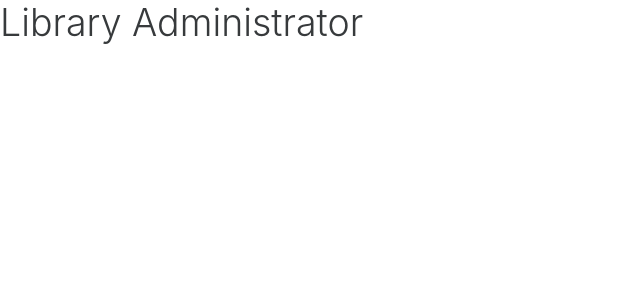
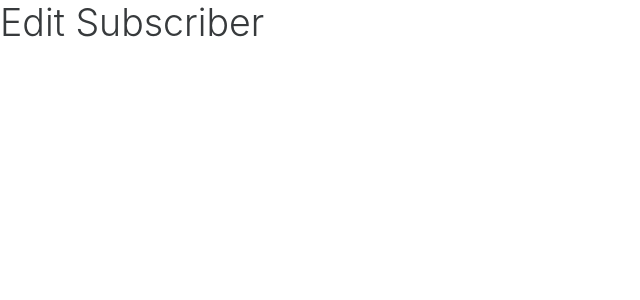
Before and after one commit to jaimeduque17/library-administrator, a React (Create React App) app: page /subscribers/edit/1 in a window 1280 px wide. Shown: the top 300 px of the page, without its empty margins (0-640 px from the left). Built offline with nearby package versions, Linux system fonts and the light colour scheme.

Commit message:
Routing is added

```diff
--- a/package.json
+++ b/package.json
@@ -8,6 +8,7 @@
     "@testing-library/user-event": "^7.1.2",
     "react": "^16.12.0",
     "react-dom": "^16.12.0",
+    "react-router-dom": "^5.1.2",
     "react-scripts": "3.3.0"
   },
   "scripts": {
--- a/src/App.js
+++ b/src/App.js
@@ -1,8 +1,21 @@
 import React from 'react';
+import {BrowserRouter as Router, Route, Switch} from 'react-router-dom';
+
+import EditSubscriber from './components/subscribers/EditSubscriber';
+import NewSubscriber from './components/subscribers/NewSubscriber';
+import ShowSubscriber from './components/subscribers/ShowSubscriber';
+import Subscribers from './components/subscribers/Subscribers';
 
 function App() {
   return (
-    <h1>Library Administrator</h1>
+    <Router>
+      <Switch>
+        <Route exact path="/subscribers" component={Subscribers} />
+        <Route exact path="/subscribers/new" component={NewSubscriber} />
+        <Route exact path="/subscribers/show/:id" component={ShowSubscriber} />
+        <Route exact path="/subscribers/edit/:id" component={EditSubscriber} />
+      </Switch>
+    </Router>
   );
 }
 
--- /dev/null
+++ b/src/components/subscribers/EditSubscriber.js
@@ -0,0 +1,12 @@
+import React, { Component } from 'react';
+
+class EditSubscriber extends Component {
+    state = {  }
+    render() {
+        return (
+            <h1>Edit Subscriber</h1>
+         );
+    }
+}
+
+export default EditSubscriber;
--- /dev/null
+++ b/src/components/subscribers/NewSubscriber.js
@@ -0,0 +1,12 @@
+import React, { Component } from 'react';
+
+class NewSubscriber extends Component {
+    state = {  }
+    render() {
+        return (
+            <h1>New Subscriber</h1>
+         );
+    }
+}
+
+export default NewSubscriber;
--- /dev/null
+++ b/src/components/subscribers/ShowSubscriber.js
@@ -0,0 +1,9 @@
+import React from 'react';
+
+const ShowSubscriber = () => {
+    return (
+        <h1>Show Subscriber</h1>
+     );
+}
+
+export default ShowSubscriber;
--- /dev/null
+++ b/src/components/subscribers/Subscribers.js
@@ -0,0 +1,9 @@
+import React from 'react';
+
+const Subscribers = () => {
+    return (
+        <h1>Subscribers</h1>
+    );
+}
+
+export default Subscribers;
```
Also changed, not shown: 1 other file (tests, documents, lock files or other folders).
